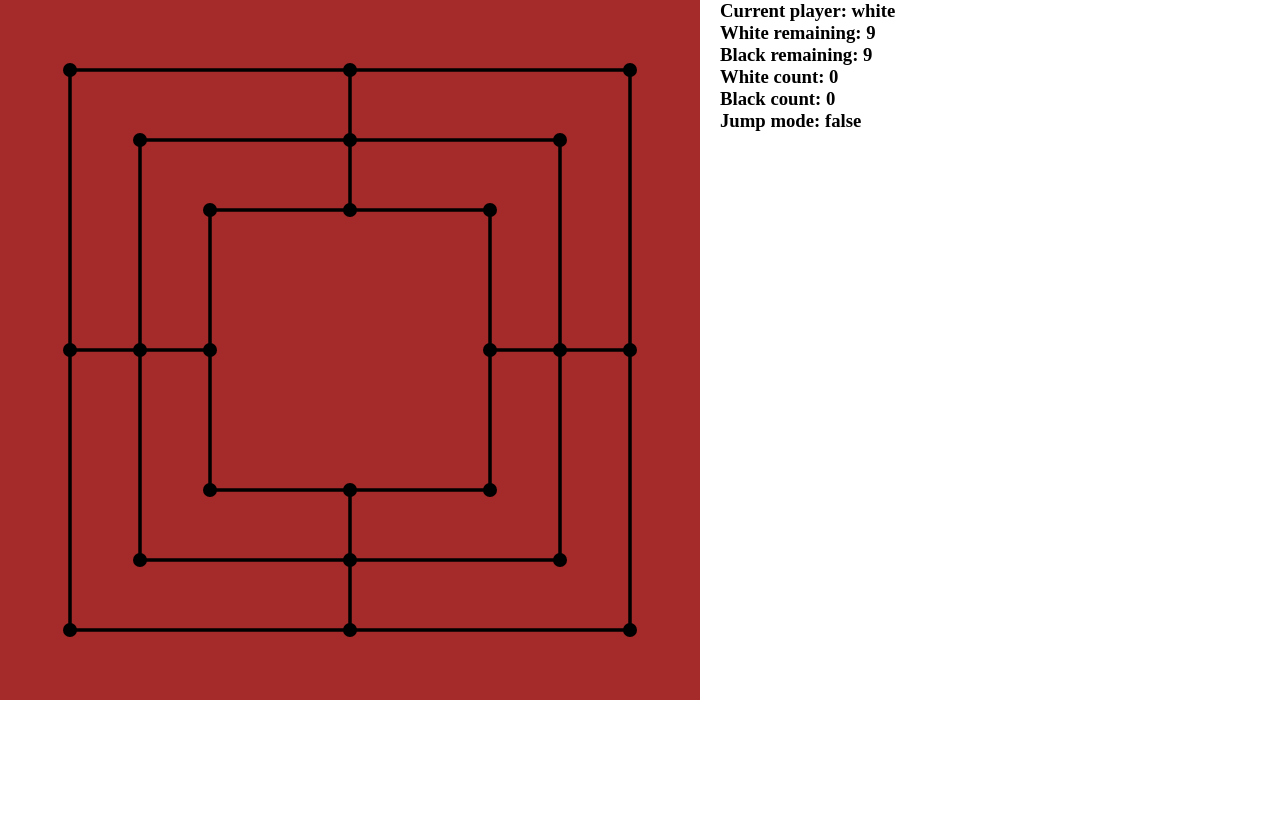
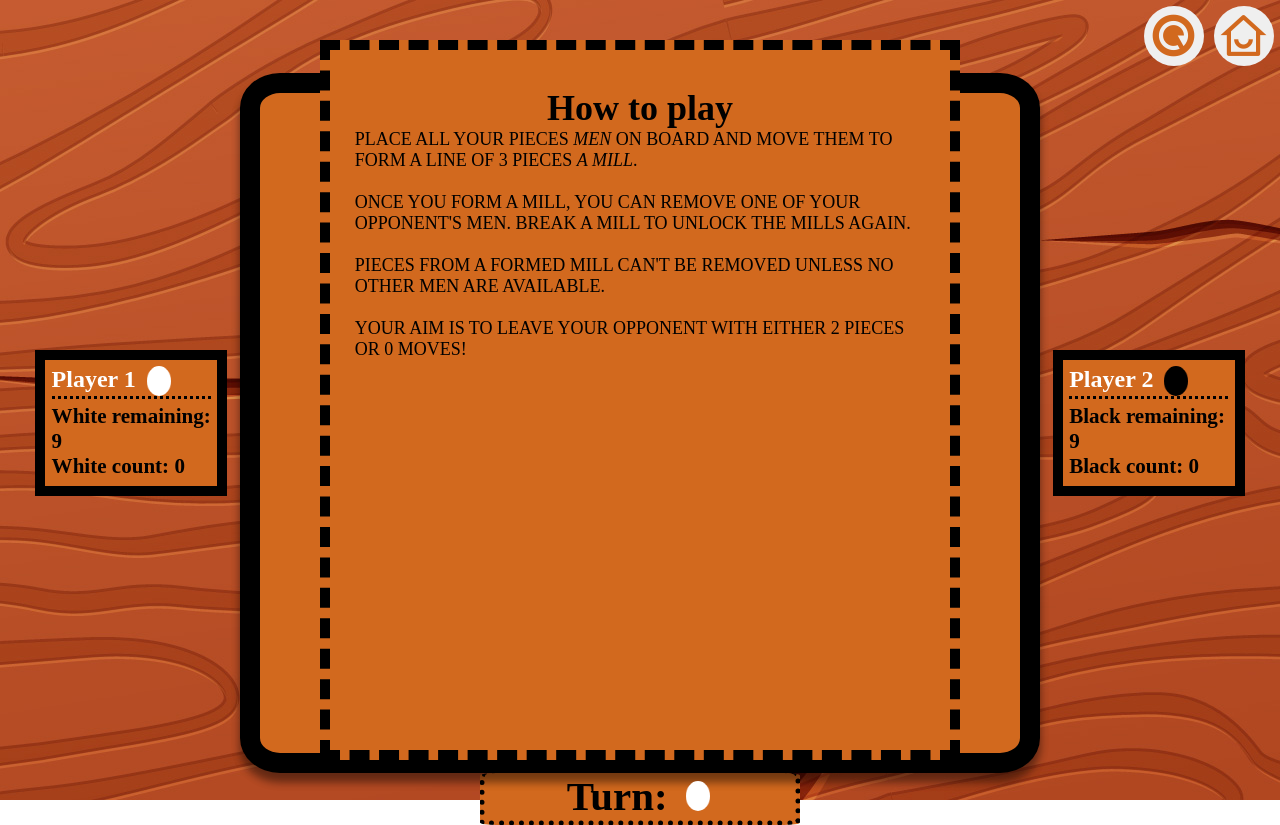
Before and after one commit to lakotaladin/AI-Nine-Mens-Morris-Frontend, a React (Vite) app in the folder proj2/: page / in a window 1280 px wide. Both pictures are taken after a click on the button "PLAY GAME". Before the commit the page ends 800 px from the top, so only its background shows below. Built offline with nearby package versions, Linux system fonts and the light colour scheme.

Commit message:
Ui changes

```diff
--- a/proj2/package.json
+++ b/proj2/package.json
@@ -12,7 +12,9 @@
   "dependencies": {
     "axios": "^1.6.4",
     "react": "^18.2.0",
-    "react-dom": "^18.2.0"
+    "react-dom": "^18.2.0",
+    "react-router-dom": "^6.21.2",
+    "remixicon": "^4.0.1"
   },
   "devDependencies": {
     "@types/react": "^18.2.15",
--- a/proj2/src/components/Game.jsx
+++ b/proj2/src/components/Game.jsx
@@ -89,18 +89,41 @@ function Stone({ square, index, color, selected, onStoneClick }) {
         x = square * 10 + 10;
     }
     return (
-        <circle cx={x} cy={y} r={3} fill={color} stroke={selected && 'green' || 'transparent'} strokeWidth={0.5} onClick={() => onStoneClick(square, index, color)} />
+        <circle className={selected ? 'stone selected-circle' : 'stone'} cx={x} cy={y} r={3} fill={color} strokeWidth={0.5} onClick={() => onStoneClick(square, index, color)} />
     )
 }
 
 export default function Game({ mode, difficulty1, difficulty2, setModeSelection }) {
+    // console.log("Created by: Lakota Aladin");
+
+    const [showModal, setShowModal] = useState(true);
     const [stones, setStones] = useState([])
-
+    const [jumpMode, setJumpMode] = useState(false);
     const [whiteRemaining, setWhiteRemaining] = useState(9)
     const [blackRemaining, setBlackRemaining] = useState(9)
-
     const whiteStonesCount = stones.filter(s => s.color === 'white').length
     const blackStonesCount = stones.filter(s => s.color === 'black').length
+    const [selectedStone, setSelectedStone] = useState(null);
+    const [removeStoneMode, setRemoveStoneMode] = useState(false);
+
+
+    // Dodajte referencu za modal
+    const modalRef = useRef(null);
+
+    useEffect(() => {
+        // Logika za zatvaranje modala
+        const handleClickOutsideModal = (event) => {
+          if (showModal && modalRef.current && !modalRef.current.contains(event.target)) {
+            setShowModal(false);
+          }
+        };
+
+        document.addEventListener('click', handleClickOutsideModal);
+
+        return () => {
+          document.removeEventListener('click', handleClickOutsideModal);
+        };
+      }, [showModal]);
 
     useEffect(() => {
         if (whiteRemaining > 0 || blackRemaining > 0) return;
@@ -117,24 +140,22 @@ export default function Game({ mode, difficulty1, difficulty2, setModeSelection
         }
     }, [stones])
 
-    const [jumpMode, setJumpMode] = useState(false);
 
     const [color, setColor] = useState('white')
     function toggleColor() {
         setColor(c => c === 'white' ? 'black' : 'white')
     }
 
-    const [selectedStone, setSelectedStone] = useState(null);
 
-    const [removeStoneMode, setRemoveStoneMode] = useState(false);
+
 
     function checkLine(square, index) {
         if (index % 2 !== 0) {
             // centranli
             const prev = stones.find(s => s.square === square && s.index === index - 1);
             const next = stones.find(s => s.square === square && s.index === index + 1);
-            console.log('prev', prev)
-            console.log('next', next)
+            // console.log('prev', prev)
+            // console.log('next', next)
             if (prev && next && prev.color === color && next.color === color) {
                 return true;
             }
@@ -155,15 +176,14 @@ export default function Game({ mode, difficulty1, difficulty2, setModeSelection
             const prevPrevIndex = index - 2 >= 0 ? index - 2 : 6;
             const nextIndex = index + 1;
             const nextNextIndex = (index + 2) % 8;
-
             const prev = stones.find(s => s.square === square && s.index === prevIndex);
             const prevPrev = stones.find(s => s.square === square && s.index === prevPrevIndex);
 
-            // TODO: check what happens if two lines are created
 
             if (prev && prevPrev && prev.color === color && prevPrev.color === color) {
                 return true;
             }
+
 
             const next = stones.find(s => s.square === square && s.index === nextIndex);
             const nextNext = stones.find(s => s.square === square && s.index === nextNextIndex);
@@ -189,8 +209,10 @@ export default function Game({ mode, difficulty1, difficulty2, setModeSelection
         }
     }, [stones, clicked]);
 
+
+
     function onCircleClick(square, index) {
-        console.log('circle clicked', square, index);
+        // console.log('circle clicked', square, index);
         if (removeStoneMode) return;
 
         setClickedSquare(square);
@@ -222,6 +244,8 @@ export default function Game({ mode, difficulty1, difficulty2, setModeSelection
         setClicked(clicked);
 
     }
+
+
 
     function onStoneClick(square, index, stoneColor) {
         // console.log('stone clicked', square, index, stoneColor)
@@ -262,6 +286,8 @@ export default function Game({ mode, difficulty1, difficulty2, setModeSelection
         }
     }
 
+
+
     function generateConnectedLines() {
         const lines = [];
 
@@ -275,7 +301,7 @@ export default function Game({ mode, difficulty1, difficulty2, setModeSelection
                     if (!stone) continue indexLoop;
                     colors.push(stone.color);
                 }
-                if (colors.length !== 3) continue; // mozda ne treba
+                if (colors.length !== 3) continue;
                 let lineColor;
                 if (colors.every(c => c === 'white')) {
                     lineColor = 'yellow';
@@ -346,9 +372,11 @@ export default function Game({ mode, difficulty1, difficulty2, setModeSelection
         return lines;
     }
 
+
+
     const connectedLines = useMemo(generateConnectedLines, [stones]);
+    const [moveToStone, setMoveToStone] = useState(null);
 
-    const [moveToStone, setMoveToStone] = useState(null);
 
     function playMove(move) {
         switch (move[0]) {
@@ -359,8 +387,8 @@ export default function Game({ mode, difficulty1, difficulty2, setModeSelection
             }
             case 'move': {
                 const [to, from] = fromBackend(move);
-                console.log('from', from)
-                console.log('to', to)
+                // console.log('from', from)
+                // console.log('to', to)
                 onStoneClick(from.square, from.index, from.color);
                 setMoveToStone(to)
                 break;
@@ -373,12 +401,15 @@ export default function Game({ mode, difficulty1, difficulty2, setModeSelection
         }
     }
 
+
     useEffect(() => {
         if (moveToStone) {
             onCircleClick(moveToStone.square, moveToStone.index);
         }
         setMoveToStone(null);
     }, [moveToStone])
+
+
 
     function indexToBackendIndex(index) {
         if (index < 3) {
@@ -398,6 +429,8 @@ export default function Game({ mode, difficulty1, difficulty2, setModeSelection
                 return [1, 0];
         }
     }
+
+
 
     function toBackendRepr() {
         // all-zero 3x3x3 matrix
@@ -449,6 +482,8 @@ export default function Game({ mode, difficulty1, difficulty2, setModeSelection
         return gameData
     }
 
+
+
     function fromBackend(move) {
         const [type, player, x, y, z, fromX, fromY, fromZ ] = move;
 
@@ -460,6 +495,9 @@ export default function Game({ mode, difficulty1, difficulty2, setModeSelection
             return [to, from];
         }
     }
+
+
+
     function fromBackendCoordinates(move) {
         const [ type, player, x, y, z ] = move;
         const square = x;
@@ -481,6 +519,18 @@ export default function Game({ mode, difficulty1, difficulty2, setModeSelection
         return { color: player === 1 ? 'white' : 'black', square, index };
     }
 
+    // Restart game
+
+    function restartGame() {
+        setStones([]);
+        setWhiteRemaining(9);
+        setBlackRemaining(9);
+        setSelectedStone(null);
+        setRemoveStoneMode(false);
+        setJumpMode(false);
+        setColor('white');
+      }
+
     //  This is for human - human game mode
     useEffect(() => {
         if (mode === 'human-human') return;
@@ -489,7 +539,7 @@ export default function Game({ mode, difficulty1, difficulty2, setModeSelection
             try {
                 const response = await axios.post('http://localhost:8000/game/move/', gameData);
                 const newMove = response.data;
-                console.log(newMove.move)
+                // console.log(newMove.move)
                 playMove(newMove.move);
             } catch (e) {
                 console.error(e)
@@ -503,6 +553,41 @@ export default function Game({ mode, difficulty1, difficulty2, setModeSelection
 
     return (
         <div id="game-container">
+            {showModal && (
+        <div ref={modalRef} className="modal">
+          <div className='htp-modal'>
+            <h1>How to play</h1>
+            <p>
+                PLACE ALL YOUR PIECES <i>MEN</i> ON BOARD AND MOVE THEM TO FORM A LINE OF 3 PIECES <i>A MILL</i>.
+            </p>
+            <br/>
+            <p>ONCE YOU FORM A MILL, YOU CAN REMOVE ONE OF YOUR OPPONENT'S MEN. BREAK A MILL TO UNLOCK THE MILLS AGAIN.
+            </p>
+            <br/>
+            <p>
+                PIECES FROM A FORMED MILL CAN'T BE REMOVED UNLESS NO OTHER MEN ARE AVAILABLE.
+            </p>
+            <br/>
+            <p>
+                YOUR AIM IS TO LEAVE YOUR OPPONENT WITH EITHER 2 PIECES OR 0 MOVES!
+            </p>
+            <br/>
+          </div>
+        </div>
+      )}
+      {<div style={{width: "100%", padding: "0%", margin: "0%"}}>
+        <div className='game-header'>
+                <button onClick={restartGame} className='game-button' ><i className="ri-restart-fill"></i></button>
+                <button className='game-button' ><i className="ri-home-smile-line"></i></button>
+            </div>
+            <div className='game-section'>
+            <div className='player-options'>
+            <h3 style={{color: "white", fontWeight: "bolder", fontSize: "24px", borderBottom: "3px dotted black", marginBottom: "5px", display: "flex", flexDirection: "row"}} >Player 1 <div className="flipping-circle-white"></div></h3>
+                <h3>White remaining: {whiteRemaining}</h3>
+                <h3>White count: {whiteStonesCount}</h3>
+                {/* <h3>Jump mode: {JSON.stringify(jumpMode)}</h3>  */}
+                {/* Jump mode is true when there are tree remaining peaces */}
+            </div>
             <svg viewBox='0 0 100 100'>
                 <line className='board-line' x1={50} y1={10} x2={50} y2={30} />
                 <line className='board-line' x1={70} y1={50} x2={90} y2={50} />
@@ -511,7 +596,6 @@ export default function Game({ mode, difficulty1, difficulty2, setModeSelection
                 <BoardSquare padding={10} onCircleClick={onCircleClick} />
                 <BoardSquare padding={20} onCircleClick={onCircleClick} />
                 <BoardSquare padding={30} onCircleClick={onCircleClick} />
-                {/* {...generateConnectedLines()} */}
                 {...connectedLines}
 
                 {stones.map(({ square, index, color }) =>
@@ -525,14 +609,18 @@ export default function Game({ mode, difficulty1, difficulty2, setModeSelection
                     />
                 )}
             </svg>
-            <div>
-                <h3>Current player: {color}</h3>
-                <h3>White remaining: {whiteRemaining}</h3>
+            <div className='player-options'>
+            <h3 style={{color: "white", fontWeight: "bolder", fontSize: "24px", borderBottom: "3px dotted black", marginBottom: "5px", display: "flex", flexDirection: "row"}} >Player 2 <div className="flipping-circle-black"></div></h3>
                 <h3>Black remaining: {blackRemaining}</h3>
-                <h3>White count: {whiteStonesCount}</h3>
                 <h3>Black count: {blackStonesCount}</h3>
-                <h3>Jump mode: {JSON.stringify(jumpMode)}</h3>
+                {/* <h3>Jump mode: {JSON.stringify(jumpMode)}</h3> */}
             </div>
+            </div>
+            <div className='current-player'>
+                <h3>Turn: </h3>
+                <div className={"flipping-circle-" + color}></div>
+            </div>
+        </div>}
         </div>
     )
 }
--- a/proj2/src/components/game.css
+++ b/proj2/src/components/game.css
@@ -1,20 +1,198 @@
+.modal {
+  width: 50%;
+  height: 90%;
+  display: flex;
+  flex-direction: column;
+  top: 50%;
+  left: 50%;
+  transform: translate(-50%, -50%);
+  padding: 1%;
+  z-index: 99999999999999999999999999999;
+  background-color: chocolate;
+  font-size: 20px;
+  font-weight: 500;
+  border: 10px dashed black;
+  overflow: hidden;
+  position: absolute;
+}
+
+
+.htp-modal {
+  width: 100%;
+  display: flex;
+  flex-direction: column;
+  margin: 2% auto;
+  justify-content: center;
+  align-items: center;
+  padding: 2%;
+  background-color: chocolate;
+  font-size: 18px;
+  font-weight: 500;
+}
+
+.game-header {
+  width: 100%;
+  height: auto;
+  margin: 0%;
+  padding: 0.5%;
+  gap: 10px;
+  display: flex;
+  justify-content: flex-end;
+}
+
+.game-button {
+  width: 60px;
+  height: 60px;
+  display: flex;
+  align-items: center;
+  justify-content: center;
+  border-radius: 50%;
+  cursor: pointer;
+  border: none;
+}
+
+.game-button .ri-restart-fill {
+  font-size: 50px;
+  padding: 0%;
+  margin: 0%;
+  color: chocolate;
+}
+
+.game-button .ri-home-smile-line {
+  font-size: 50px;
+  padding: 0%;
+  margin: 0%;
+  color: chocolate;
+}
+
+.current-player {
+    width: 25%;
+    height: auto;
+    font-size: 35px;
+    margin: 0% auto auto auto;
+    font-weight: bold;
+    align-items: center;
+    display: flex;
+    justify-content: center;
+    background-color: chocolate;
+    border-radius: 5%;
+    border: 5px dotted black;
+    border-top: none;
+}
+
+
+.player-options {
+    width: 15%;
+    padding: 0.5%;
+    margin: 0%;
+    background-color: chocolate;
+    border: 10px solid black;
+    font-size: 18px;
+}
+
+.flipping-circle-white {
+    width: 30px;
+    height: 30px;
+    display: inline;
+    background-color: white;
+    border-radius: 50%;
+    margin-left: 5%;
+    animation: flip 2s infinite linear;
+  }
+
+  @keyframes flip {
+    0% {
+      transform: rotateY(0deg);
+    }
+    100% {
+      transform: rotateY(360deg); /* Okretanje za 360 stepeni za jedan krug */
+    }
+  }
+
+  .flipping-circle-black {
+    width: 30px;
+    height: 30px;
+    display: inline;
+    background-color: black;
+    border-radius: 50%;
+    margin-left: 5%;
+    animation: flip 2s infinite linear;
+  }
+
+  @keyframes flip {
+    0% {
+      transform: rotateY(0deg);
+    }
+    100% {
+      transform: rotateY(360deg); /* Okretanje za 360 stepeni za jedan krug */
+    }
+  }
+
 #game-container {
     display: flex;
+    height: 100vh;
+    background-image: url('../assets/woodbg.jpg');
+    background-repeat: no-repeat;
+    background-position: 100% 100%;
+    flex-direction: column;
     gap: 20px;
 }
 
+.game-section {
+    display: flex;
+    width: 100%;
+    justify-content: center;
+    align-items: center;
+    flex-direction: row;
+    padding: 0%;
+    margin: 0%;
+}
+
 svg {
-    width: 700px;
+    width: 800px;
     height: 700px;
-    background-color: brown;
+    margin: 0% 1%;
+    display: flex;
+    background-color: chocolate;
+    border: 20px solid black;
+    box-shadow: 0 9px 8px rgba(0,0,0,0.30), 0 9px 9px rgba(0,0,0,0.22);
+    border-radius: 5%;
 }
 
 .board-line {
     stroke: black;
-    stroke-width: 0.5;
+    stroke-width: 0.9;
+}
+
+.stone:hover {
+    filter: drop-shadow(0 0 2px rgba(0, 0, 0, .7));
+    r: 3.5;
+    cursor: grab;
+}
+
+.selected-circle {
+    stroke: #55E72B;
+    filter: drop-shadow(0 0 2px rgba(0, 0, 0, .7));
+}
+
+@keyframes pulse {
+    0% {
+        r: 1;
+    }
+    50% {
+        r: 1.3;
+    }
+    100% {
+        r: 1;
+    }
+}
+
+.board-circle {
+    animation: pulse 1s ease-in-out infinite;
+    fill: radial-gradient(circle at 45% 45%, rgba(255, 255, 255, 1) 19%, rgba(210, 210, 210, 1) 54%, rgba(0, 0, 0, 1) 100%);
 }
 
 .board-circle:hover {
-    fill: red;
+    fill: #55E72B;
     cursor: pointer;
 }
--- a/proj2/src/main.jsx
+++ b/proj2/src/main.jsx
@@ -1,7 +1,9 @@
+/* eslint-disable no-unused-vars */
 import React from 'react'
 import ReactDOM from 'react-dom/client'
 import App from './App.jsx'
 import './index.css'
+import 'remixicon/fonts/remixicon.css'
 
 ReactDOM.createRoot(document.getElementById('root')).render(
     <App />,
```
Also changed, not shown: proj2/src/assets/woodbg.jpg (added), 1 other file (tests, documents, lock files or other folders).
